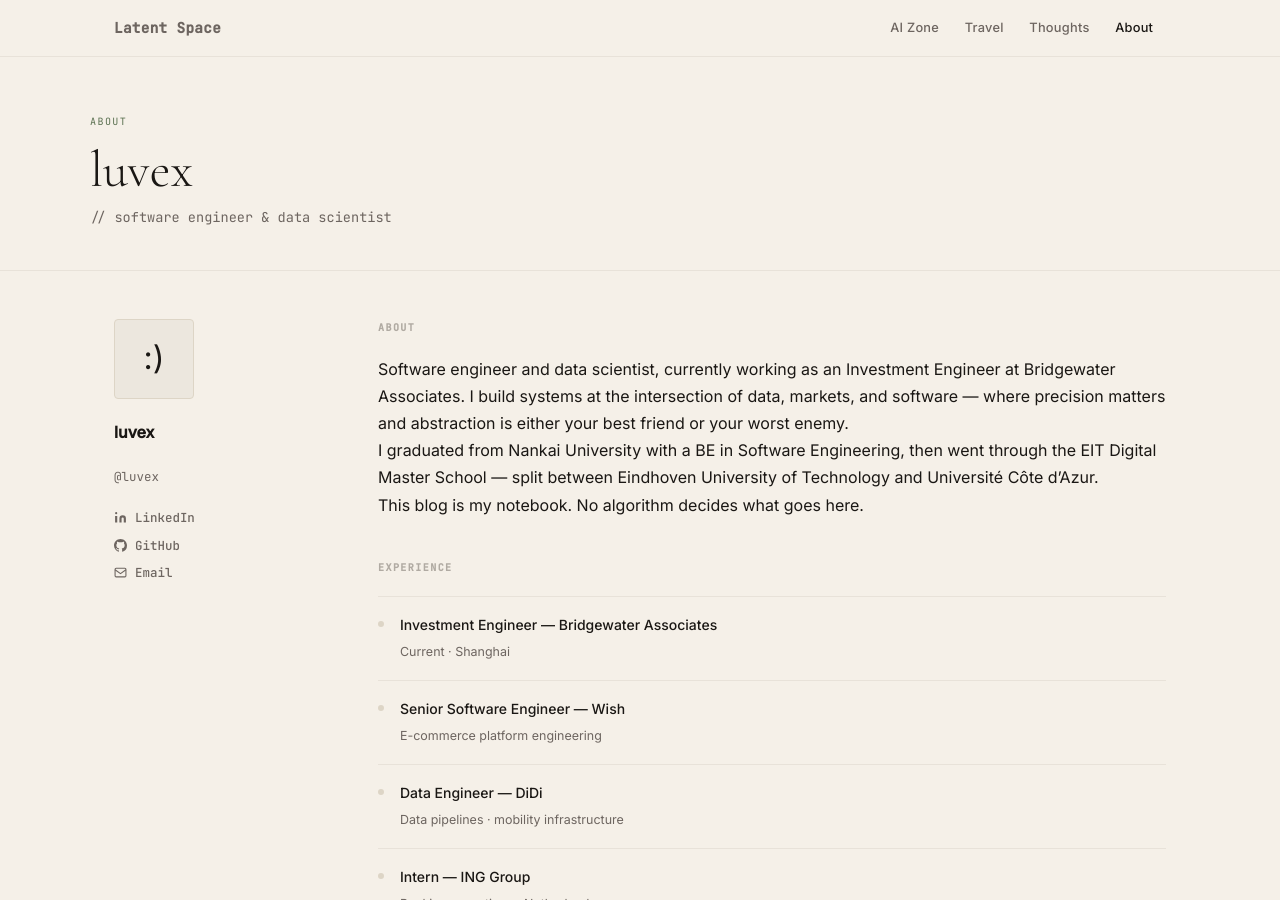
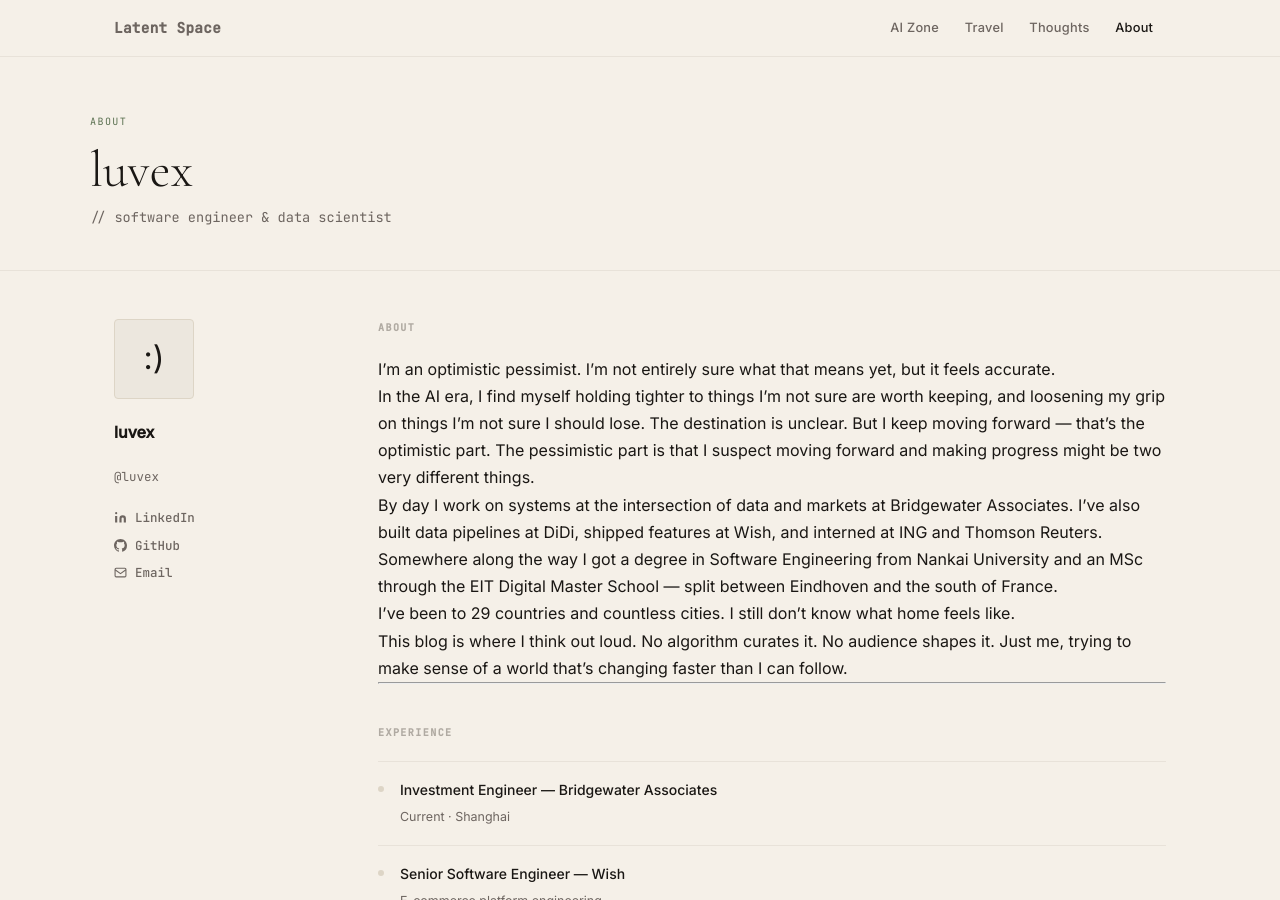
Before and after one commit to luvex/luvex.github.io, a Jekyll site: the page built from _pages/about.md, in a window 1280 px wide and 900 px high. Built offline with Jekyll 4.4.1, drawn with Linux system fonts in a browser that asks for light colours.

Commit message:
polish: rewrite bio as Optimistic Pessimist + expand travel cities
Profile bio:
- Rewrites introduction as "optimistic pessimist in the AI era" —
  personal, vulnerable, not formal; captures the tension between
  technical confidence and existential uncertainty about AI
- Keeps experience/education/stack sections intact

World map:
- Renamed "countries" → "countries & districts" throughout
  (reflects Hong Kong, Taiwan as districts/regions)
- Expanded city lists for 20+ entries; corrected spellings:
  Antwerp, Ghent, Cologne, Florence, Milan, Lausanne, Tromsø,
  The Hague, St. Petersburg, etc.
- China: added 24 new cities (Shenyang, Dalian, Chengdu, Hangzhou,
  Guangzhou, Shenzhen, and more)
- Egypt: added Luxor, Aswan
- France: added Paris, Nice, Cannes, Marseille, Lyon, Rennes, Corsica
- Norway: added Oslo, Tromsø, Svalbard
- Russia: added Moscow, St. Petersburg, Murmansk
- USA: added LA, SF, Las Vegas, Boston, DC, New York
- And more

https://claude.ai/code/session_01UfQGnSf4SGyS7TdQjyKSG5

```diff
--- a/_layouts/travel.html
+++ b/_layouts/travel.html
@@ -24,7 +24,7 @@ layout: default
 
   <!-- Visited summary -->
   <div class="visited-summary">
-    <div class="section-sub-heading">countries &amp; cities</div>
+    <div class="section-sub-heading">countries, districts &amp; cities</div>
     <div class="visited-countries-list" id="visited-countries-list"></div>
   </div>
 
--- a/_pages/about.md
+++ b/_pages/about.md
@@ -6,11 +6,17 @@ permalink: /about
 
 ## About
 
-Software engineer and data scientist, currently working as an Investment Engineer at Bridgewater Associates. I build systems at the intersection of data, markets, and software — where precision matters and abstraction is either your best friend or your worst enemy.
+I'm an optimistic pessimist. I'm not entirely sure what that means yet, but it feels accurate.
 
-I graduated from [Nankai University](http://www.nankai.edu.cn) with a BE in Software Engineering, then went through the [EIT Digital Master School](https://www.masterschool.eitdigital.eu) — split between [Eindhoven University of Technology](https://www.tue.nl) and [Université Côte d'Azur](https://univ-cotedazur.eu).
+In the AI era, I find myself holding tighter to things I'm not sure are worth keeping, and loosening my grip on things I'm not sure I should lose. The destination is unclear. But I keep moving forward — that's the optimistic part. The pessimistic part is that I suspect moving forward and making progress might be two very different things.
 
-This blog is my notebook. No algorithm decides what goes here.
+By day I work on systems at the intersection of data and markets at Bridgewater Associates. I've also built data pipelines at DiDi, shipped features at Wish, and interned at ING and Thomson Reuters. Somewhere along the way I got a degree in Software Engineering from [Nankai University](http://www.nankai.edu.cn) and an MSc through the [EIT Digital Master School](https://www.masterschool.eitdigital.eu) — split between Eindhoven and the south of France.
+
+I've been to 29 countries and countless cities. I still don't know what home feels like.
+
+This blog is where I think out loud. No algorithm curates it. No audience shapes it. Just me, trying to make sense of a world that's changing faster than I can follow.
+
+---
 
 ## Experience
 
@@ -52,6 +58,8 @@ This blog is my notebook. No algorithm decides what goes here.
   </li>
 </ul>
 
+---
+
 ## Education
 
 <ul class="timeline">
@@ -71,6 +79,8 @@ This blog is my notebook. No algorithm decides what goes here.
   </li>
 </ul>
 
+---
+
 ## Stack
 
 <div class="skill-tags">
```
Also changed, not shown: other parts of _layouts/travel.html (+2 -2 lines), assets/js/worldmap.js (+30 -30 lines).
